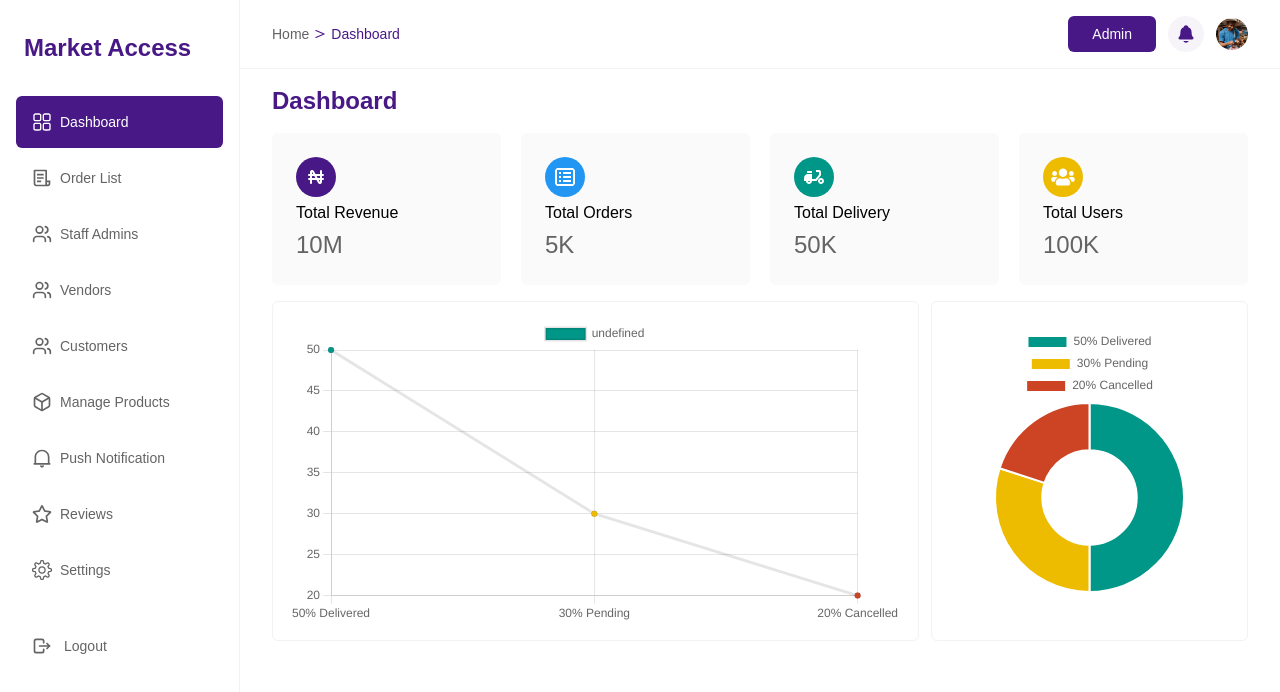
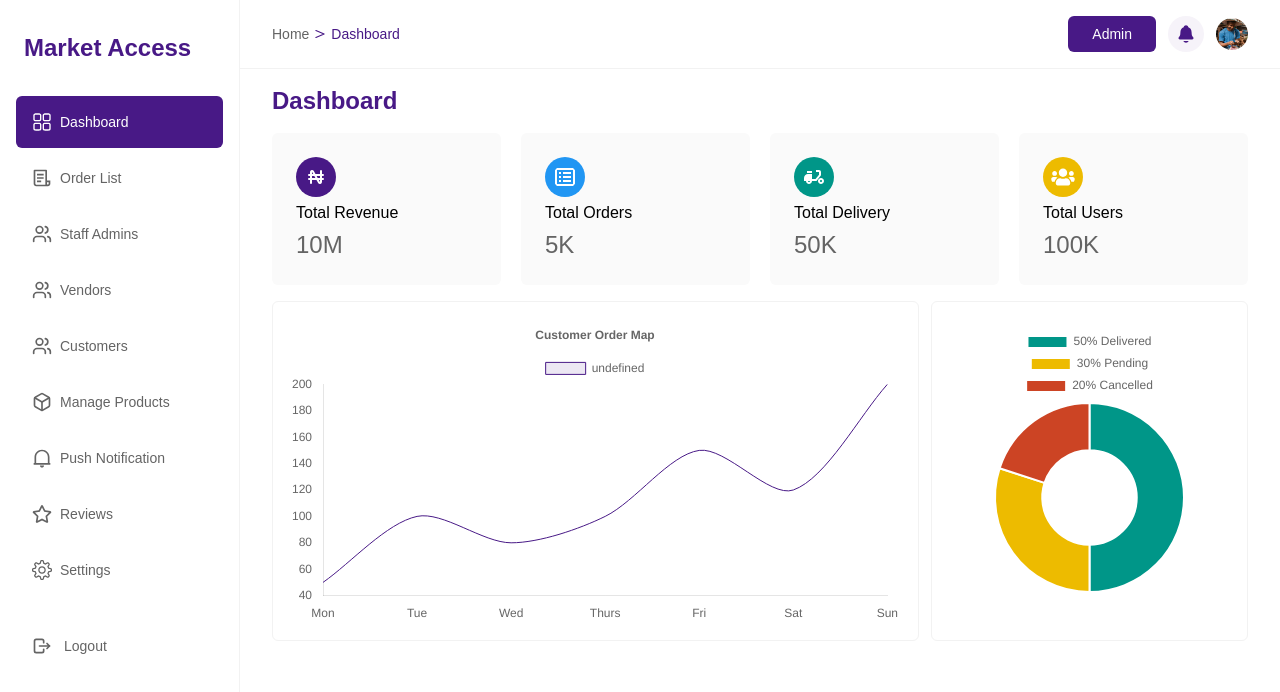
Before and after one commit to Isreality/Final-Year-Project, a React (Create React App) app: page /Dashboard in a window 1280 px wide. Shown: the top 692 px of the page. Built offline with nearby package versions, Linux system fonts and the light colour scheme.

Commit message:
line chart

```diff
--- a/src/Pages/Dashboard.jsx
+++ b/src/Pages/Dashboard.jsx
@@ -9,11 +9,11 @@ import { FaUsers } from "react-icons/fa";
 import { TbCurrencyNaira } from "react-icons/tb";
 import { MdDeliveryDining } from "react-icons/md";
 import { RiListView } from "react-icons/ri";
-import { Chart as ChartJS, ArcElement, Tooltip, Legend } from "chart.js/auto";
+import { Chart as ChartJS, ArcElement, Tooltip, Legend, CategoryScale, LinearScale, PointElement, LineElement, Title } from "chart.js";
 import { Doughnut, Line } from "react-chartjs-2";
 // import Skeleton from 'react-loading-skeleton';
 
-ChartJS.register(ArcElement, Tooltip, Legend);
+ChartJS.register(CategoryScale, LinearScale, PointElement, LineElement, Title, ArcElement, Tooltip, Legend);
 const Dashboard = () => {
   const [loading, setLoading] = useState(false)
 
@@ -58,16 +58,24 @@ const Dashboard = () => {
                   <div className="col-span-2 md:col-span-2 bg-white border border-disable rounded-md p-4 overflow-hidden">
                     <Line
                         data = {{
-                          labels: ['50% Delivered', '30% Pending', '20% Cancelled'],
+                          labels: ["Mon", "Tue", "Wed", "Thurs", "Fri", "Sat", "Sun"],
                           datasets: [
                             {
                               // label: '# of Votes',
-                              data: [50, 30, 20],
-                              backgroundColor: [
-                                '#009688',
-                                '#EDBB00',
-                                '#CC4424',
-                              ],
+                              data: [50, 100, 80, 100, 150, 120, 200],
+                              fill: true,
+                              // backgroundColor: (context) => {
+                              //   const ctx = context.chart.ctx;
+                              //   const gradient = ctx.createLinearGradient(0, 0, 0, 400);
+                              //   gradient.addColorStop(0, '#481986');
+                              //   gradient.addColorStop(1, 'rgba(72, 25, 134, 0)');
+                              //   return gradient;
+                              // },
+                              borderColor: '#481986',
+                              tension: 0.3,
+                              borderWidth: 1,
+                              backgroundColor: 'rgba(72, 25, 134, 0.1)',
+                              pointRadius: 0,
                             },
                           ],
                         }}
@@ -75,11 +83,24 @@ const Dashboard = () => {
                         options = {{
                           responsive: true,
                           plugins: {
-                            legend: {
-                              position: 'top',
+                            // legend: {
+                            //   position: 'top',
+                            // },
+                            title: {
+                              display: true,
+                              text: 'Customer Order Map',
                             },
-                            tooltip: {
-                              enabled: true,
+                          },
+                          scales: {
+                            x: {
+                              grid: {
+                                display: false,
+                              },
+                            },
+                            y: {
+                              grid: {
+                                display: false,
+                              },
                             },
                           },
                         }}
```
